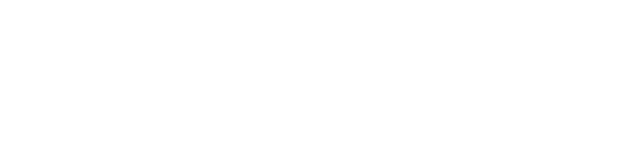
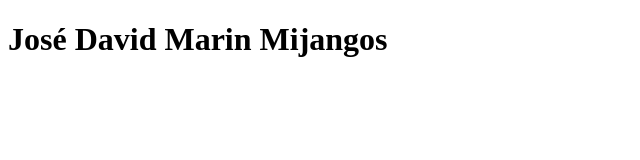
Before and after one commit to jmarin2016570/IN5AM-V, a plain HTML site: page index.html in a window 1280 px wide. Shown: the whole page, without its empty margins (0-640 px from the left). Drawn offline with Linux system fonts and the light colour scheme.

Commit message:
Se agregó título en el body

```diff
--- a/index.html
+++ b/index.html
@@ -6,6 +6,7 @@
     <title>Primera pagina con GIT</title>
 </head>
 <body>
+    <h1>José David Marin Mijangos</h1>
 
 </body>
 </html>
```
